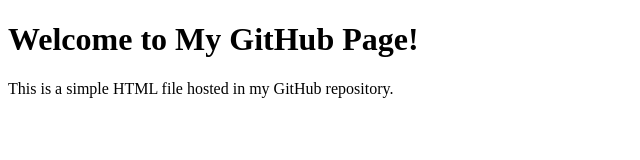
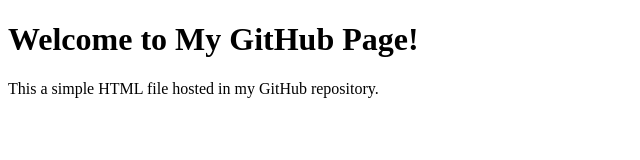
Before and after one commit to gudurianusha888500/Web-appliction, a plain HTML site: page index.html in a window 1280 px wide. Shown: the full height of the page, 0-640 px from the left. Drawn offline with Linux system fonts and the light colour scheme.

Commit message:
Update index.html

```diff
--- a/index.html
+++ b/index.html
@@ -7,6 +7,6 @@
 </head>
 <body>
   <h1>Welcome to My GitHub Page!</h1>
-  <p>This is a simple HTML file hosted in my GitHub repository.</p>
+  <p>This  a simple HTML file hosted in my GitHub repository.</p>
 </body>
 </html>
```
